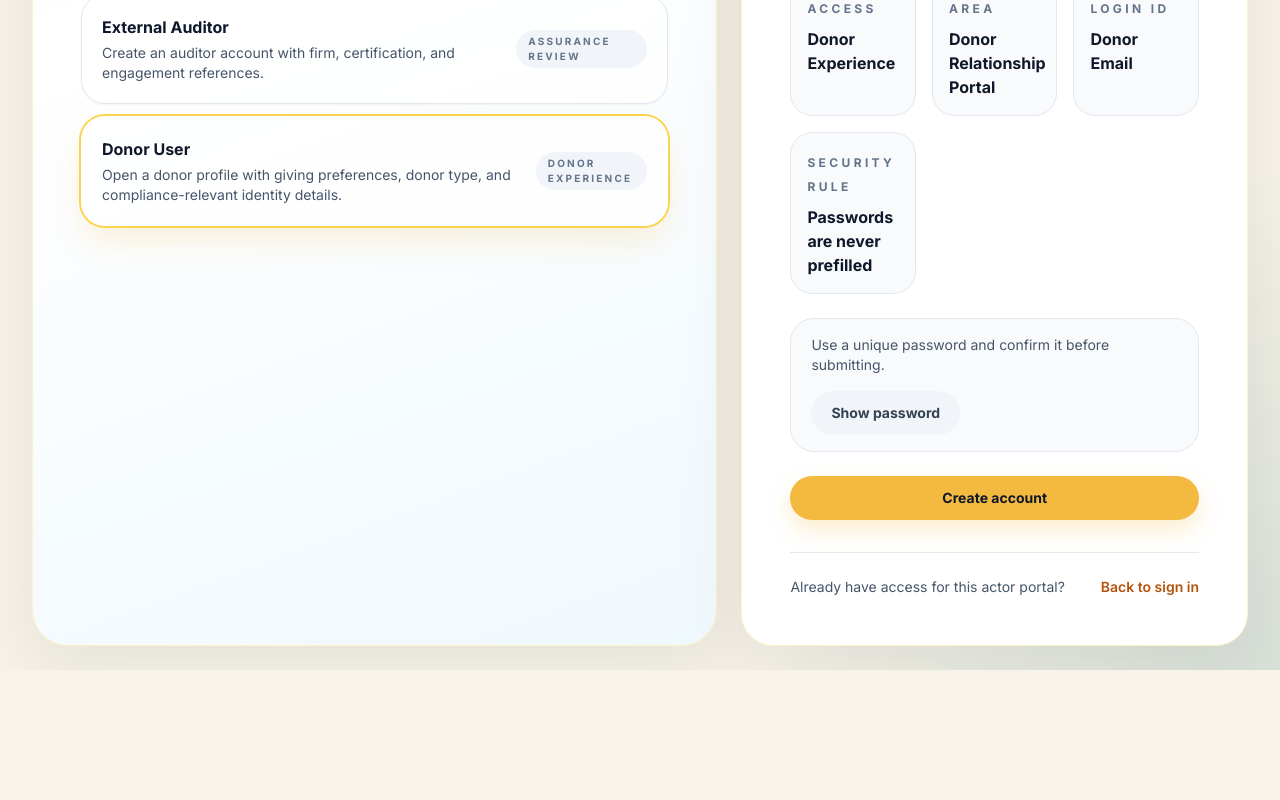
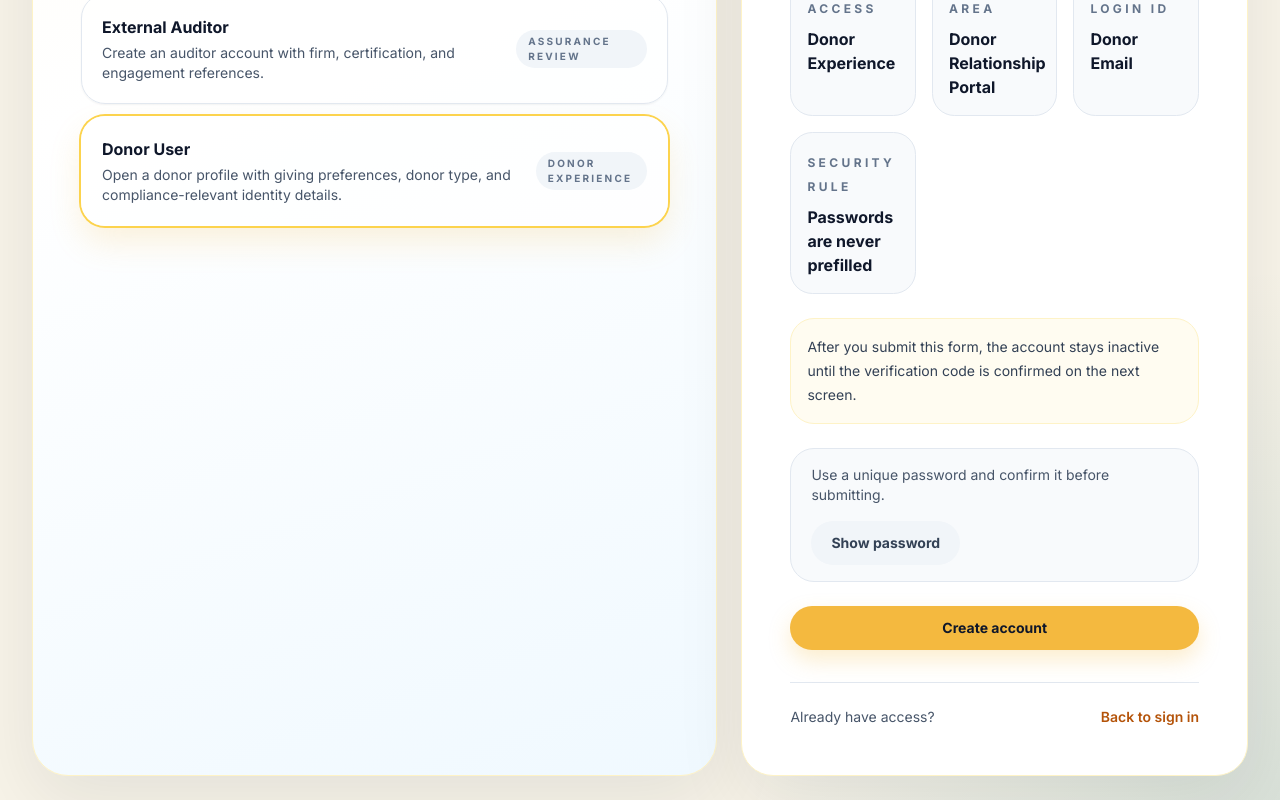
Before and after one commit to Don-tresor05/NGOFundFrontend, a React (Vite) app: page /create-account in a window 1280 px wide. Shown: the part 1013-1813 px from the top of the page. Before the commit the page ends 1683 px from the top, so only its background shows below. Built offline with nearby package versions, Linux system fonts and the light colour scheme; no server answers.

Commit message:
feat: route signup to verification

```diff
--- a/src/pages/CreateAccountPage.tsx
+++ b/src/pages/CreateAccountPage.tsx
@@ -28,7 +28,6 @@ export function CreateAccountPage() {
   const [showPassword, setShowPassword] = useState(false);
   const [isSubmitting, setIsSubmitting] = useState(false);
   const [formError, setFormError] = useState<string | null>(null);
-  const isDev = import.meta.env.DEV;
 
   const actorDefinition = useMemo(
     () => ACTORS.find((entry) => entry.id === actor) ?? ACTORS[0],
@@ -71,7 +70,7 @@ export function CreateAccountPage() {
 
     setIsSubmitting(true);
     try {
-      const created = await register({
+      const response = await register({
         actor,
         name: trimmedName,
         email: trimmedEmail,
@@ -84,9 +83,15 @@ export function CreateAccountPage() {
           ),
         },
       });
-      if (created) {
-        navigate('/app/dashboard');
-      }
+      navigate('/verify-account', {
+        replace: true,
+        state: {
+          email: response.email,
+          detail: response.detail,
+        },
+      });
+    } catch (error) {
+      setFormError(error instanceof Error ? error.message : 'Account registration failed.');
     } finally {
       setIsSubmitting(false);
     }
@@ -274,6 +279,10 @@ export function CreateAccountPage() {
               </div>
             </div>
 
+            <div className="auth-note-card">
+              After you submit this form, the account stays inactive until the verification code is confirmed on the next screen.
+            </div>
+
             <div className="flex flex-wrap items-center justify-between gap-4 rounded-[1.5rem] border border-slate-200 bg-slate-50 px-5 py-4 text-sm text-slate-600">
               <span>Use a unique password and confirm it before submitting.</span>
               <Button type="button" variant="ghost" onClick={() => setShowPassword((value) => !value)}>
@@ -289,7 +298,7 @@ export function CreateAccountPage() {
           </form>
 
           <div className="mt-8 flex flex-wrap items-center justify-between gap-4 border-t border-slate-200 pt-6 text-sm text-slate-600">
-            <span>{isDev ? 'Already have access for this actor portal?' : 'Already have access?'}</span>
+            <span>Already have access?</span>
             <Link to="/login" className="font-semibold text-amber-700">
               Back to sign in
             </Link>
```
